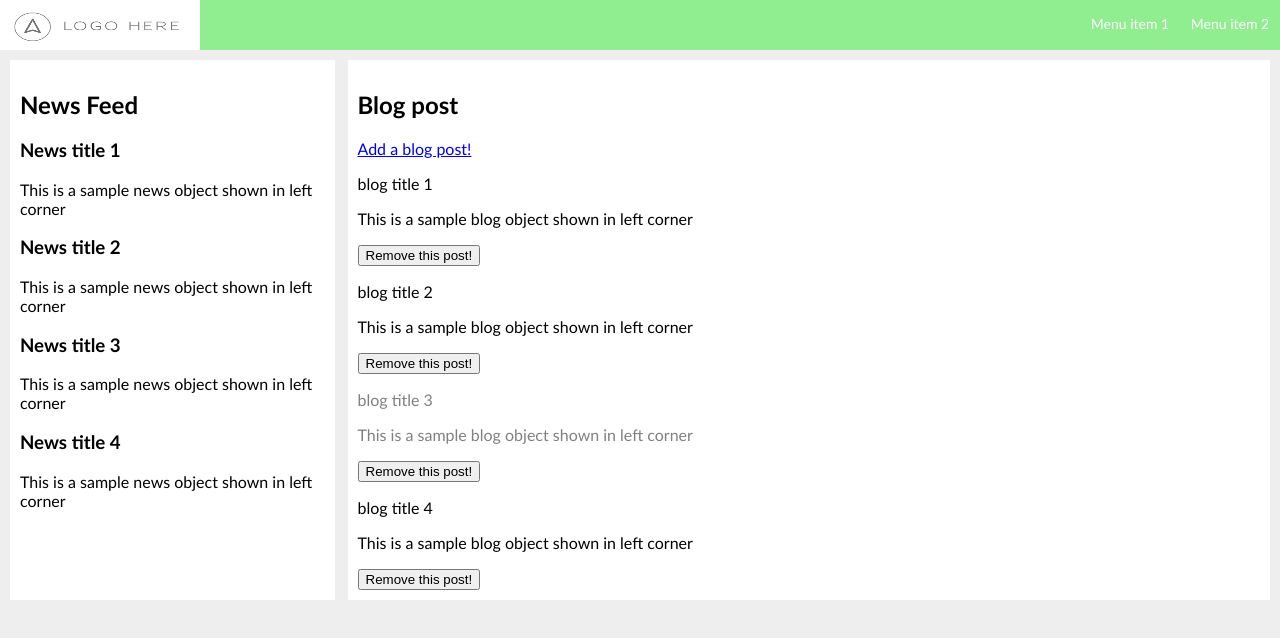
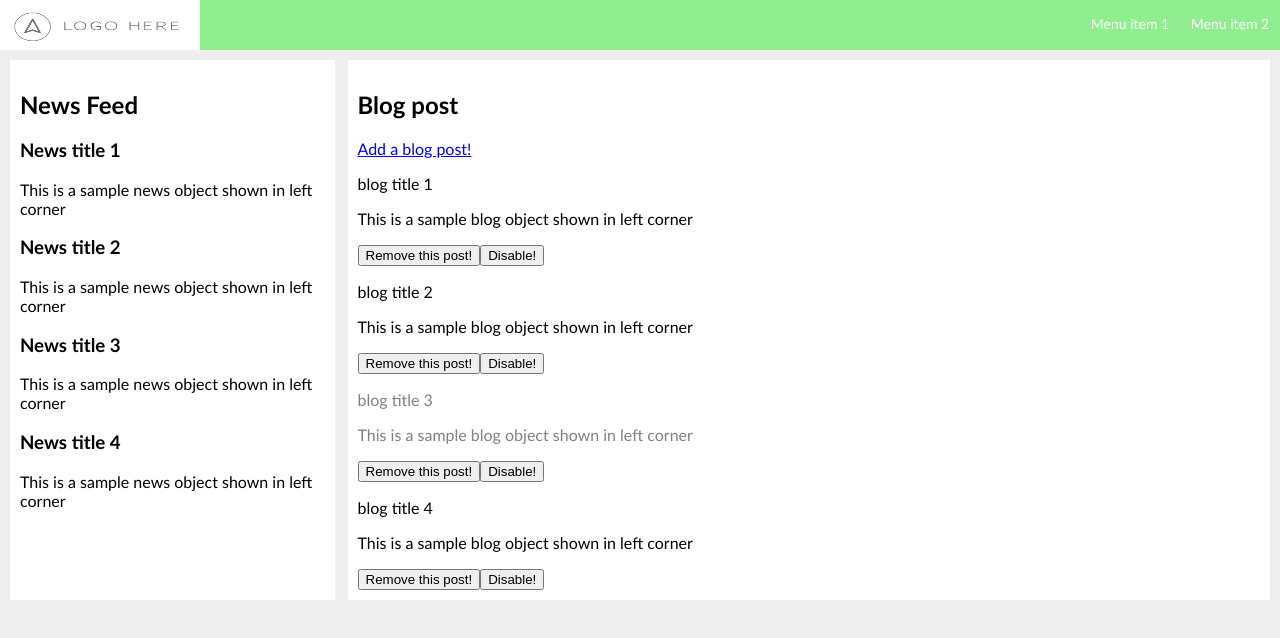
Before and after one commit to Kreyo/jr13, an Angular app: page / in a window 1280 px wide. Shown: the top 638 px of the page. Built offline with nearby package versions, Linux system fonts and the light colour scheme.

Commit message:
Adding a button to blog post

```diff
--- a/src/app/app.component.html
+++ b/src/app/app.component.html
@@ -1,15 +1,11 @@
-<app-modal
-  *ngIf="modalOpened"
-  (closeButtonClicked)="toggleModal($event)"
-  (blogAddTriggeredFromModal)="addBlogRecord($event)">
+<app-modal *ngIf="modalOpened" (closeButtonClicked)="toggleModal($event)"
+	(blogAddTriggeredFromModal)="addBlogRecord($event)">
 </app-modal>
 <app-header></app-header>
 <main>
-  <app-news class="feed" [news]="news"></app-news>
-  <app-blog
-    class="content"
-    (modalButtonClicked)="toggleModal($event)"
-    [blogs]="blogPosts"
-    (deleteBlogpostClicked)="remove($event)">
-  </app-blog>
+	<app-news class="feed" [news]="news"></app-news>
+	<app-blog class="content" (modalButtonClicked)="toggleModal($event)" [blogs]="blogPosts"
+		(deleteBlogpostClicked)="remove($event)" (disableClicked)="disableBlogRecord($event)">
+
+	</app-blog>
 </main>
--- a/src/app/app.component.ts
+++ b/src/app/app.component.ts
@@ -72,4 +72,8 @@ export class AppComponent {
 	remove(id: number) {
 		this.blogPosts = this.blogPosts.filter(blogPost => blogPost.id !== id);
 	}
+	disableBlogRecord(id: number) {
+		const blogPost = this.blogPosts.find(item => item.id === id);
+		if (blogPost) blogPost.enabled = false;
 	}
+}
--- a/src/app/blog-post/blog-post.component.html
+++ b/src/app/blog-post/blog-post.component.html
@@ -1,5 +1,6 @@
 <div class="content-item" [ngClass]="blogPost.enabled ? 'active' : 'inactive'">
-  <p>{{ blogPost.title }}</p>
-  <p>{{ blogPost.description }}</p>
-  <button (click)="onDeleteClick()">Remove this post!</button>
+	<p>{{ blogPost.title }}</p>
+	<p>{{ blogPost.description }}</p>
+	<button (click)="onDeleteClick()">Remove this post!</button>
+	<button (click)="onDisableButtonClick()">Disable!</button>
 </div>
--- a/src/app/blog-post/blog-post.component.ts
+++ b/src/app/blog-post/blog-post.component.ts
@@ -8,6 +8,7 @@ import { Component, Input, OnInit, Output, EventEmitter } from '@angular/core';
 export class BlogPostComponent implements OnInit {
 	@Input() blogPost!: any;
 	@Output() deleteClicked = new EventEmitter<number>();
+	@Output() disableClicked = new EventEmitter<number>();
 
 	constructor() { }
 
@@ -17,4 +18,7 @@ export class BlogPostComponent implements OnInit {
 	onDeleteClick() {
 		this.deleteClicked.emit(this.blogPost.id);
 	}
+	onDisableButtonClick() {
+		this.disableClicked.emit(this.blogPost.id);
 	}
+}
--- a/src/app/blog/blog.component.html
+++ b/src/app/blog/blog.component.html
@@ -1,5 +1,7 @@
 <div class="content">
-  <h2>Blog post</h2>
-  <a href="#" (click)="triggerModalEvent()">Add a blog post!</a>
-  <app-blog-post *ngFor="let blog of blogs" [blogPost]="blog" (deleteClicked)="onDeleteClick($event)"></app-blog-post>
+	<h2>Blog post</h2>
+	<a href="#" (click)="triggerModalEvent()">Add a blog post!</a>
+	<app-blog-post *ngFor="let blog of blogs" [blogPost]="blog" (deleteClicked)="onDeleteClick($event)"
+		(disableClicked)="onDisableButtonClick($event)">
+	</app-blog-post>
 </div>
--- a/src/app/blog/blog.component.ts
+++ b/src/app/blog/blog.component.ts
@@ -9,6 +9,7 @@ export class BlogComponent implements OnInit {
 	@Input() blogs!: any[];
 	@Output() modalButtonClicked = new EventEmitter<boolean>();
 	@Output() deleteBlogpostClicked = new EventEmitter<number>();
+	@Output() disableClicked = new EventEmitter<number>();
 
 	constructor() { }
 
@@ -22,4 +23,7 @@ export class BlogComponent implements OnInit {
 	onDeleteClick($event: number): void {
 		this.deleteBlogpostClicked.emit($event);
 	}
+	onDisableButtonClick($event: number): void {
+		this.disableClicked.emit($event);
 	}
+}
```
Lines whose indentation alone changed are shown as unchanged.
